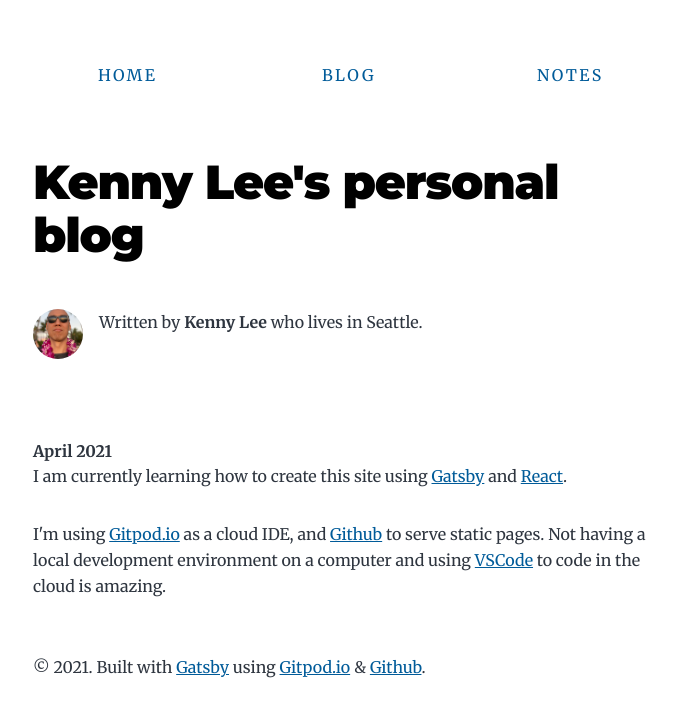
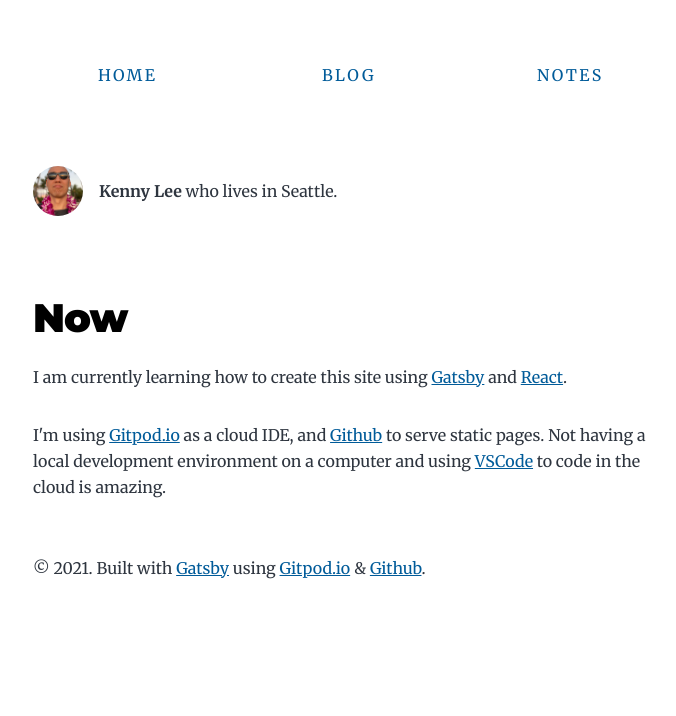
Before and after one commit to kennyklee/blog, a Gatsby site: page / in a window 1280 px wide. Shown: the whole page, without its empty margins (291-967 px from the left). Built offline with nearby package versions, Linux system fonts and the light colour scheme; Gatsby itself is replaced by a stand-in of ours.

Commit message:
Markdown is now being used for Homepage/Index. Minor design changes.

```diff
--- /dev/null
+++ b/content/blog/home.md
@@ -0,0 +1,12 @@
+---
+title: "Homepage"
+layout: Post
+date: 2021-04-10 00:00:00
+status: home
+---
+
+# Now
+
+I am currently learning how to create this site using <a href="https://gatsbyjs.com" target="_blank" rel="noreferrer">Gatsby</a> and <a href="https://reactjs.org" target="_blank" rel="noreferrer">React</a>.</p>
+
+<p>I'm using <a href="https://gitpod.io" target="_blank" rel="noreferrer">Gitpod.io</a> as a cloud IDE, and <a href="https://github.com/kennyklee/blog/projects/1" target="_blank" rel="noreferrer">Github</a> to serve static pages. Not having a local development environment on a computer and using <a href="https://code.visualstudio.com/" target="_blank" rel="noreferrer">VSCode</a> to code in the cloud is amazing.</p>
--- a/gatsby-config.js
+++ b/gatsby-config.js
@@ -1,6 +1,6 @@
 module.exports = {
   siteMetadata: {
-    title: `Kenny Lee's personal blog`,
+    title: `Kenny Lee`,
     author: {
       name: `Kenny Lee`,
       summary: `who lives in Seattle.`,
--- a/src/components/Bio.js
+++ b/src/components/Bio.js
@@ -44,7 +44,7 @@ const Bio = () => {
       />
       {author?.name && (
         <p>
-          Written by <strong>{author.name}</strong> {author?.summary || null}
+          <strong>{author.name}</strong> {author?.summary || null}
         </p>
       )}
     </div>
--- a/src/components/Layout.js
+++ b/src/components/Layout.js
@@ -9,19 +9,19 @@ const Layout = ({ location, title, children }) => {
   const isRootPath = location.pathname === rootPath
   let header
 
-  if (isRootPath) {
-    header = (
-      <h1 className="main-heading">
-        <Link to="/">{title}</Link>
-      </h1>
-    )
-  } else {
-    header = (
-      <Link className="header-link-home" to="/">
-        {title}
-      </Link>
-    )
-  }
+  // if (isRootPath) {
+  //   header = (
+  //     <h1 className="main-heading">
+  //       <Link to="/">{title}</Link>
+  //     </h1>
+  //   )
+  // } else {
+  //   header = (
+  //     <Link className="header-link-home" to="/">
+  //       {title}
+  //     </Link>
+  //   )
+  // }
 
   return (
     <div className="global-wrapper" data-is-root-path={isRootPath}>
--- a/src/pages/index.js
+++ b/src/pages/index.js
@@ -5,22 +5,32 @@ import Bio from "../components/Bio"
 import Layout from "../components/Layout"
 import Seo from "../components/Seo"
 
-const HomePage = ({ data, location }) => {
+const md = (data) => {
+  const {frontmatter, html} = data.data.allMarkdownRemark.edges[0].node
+
+  return (
+    <div>
+      <div
+        dangerouslySetInnerHTML={{ __html: html }}
+      />
+      {/* <div><i>Last update: <b>{frontmatter.date}</b></i></div> */}
+    </div>
+  )
+}
+
+const IndexPage = ({ data, location }) => {
   const siteTitle = data.site.siteMetadata?.title || `Title`
-  // const posts = data.allMarkdownRemark.nodes
 
   return (
   <Layout location={location} title={siteTitle}>
     <Seo title="All posts" />
     <Bio />
-    <b>April 2021</b>
-    <p>I am currently learning how to create this site using <a href="https://gatsbyjs.com" target="_blank" rel="noreferrer">Gatsby</a> and <a href="https://reactjs.org" target="_blank" rel="noreferrer">React</a>.</p>
-    <p>I'm using <a href="https://gitpod.io" target="_blank" rel="noreferrer">Gitpod.io</a> as a cloud IDE, and <a href="https://github.com/kennyklee/blog/projects/1" target="_blank" rel="noreferrer">Github</a> to serve static pages. Not having a local development environment on a computer and using <a href="https://code.visualstudio.com/" target="_blank" rel="noreferrer">VSCode</a> to code in the cloud is amazing.</p>
+      {md({ data })}
   </Layout>
   )
 }
 
-export default HomePage
+export default IndexPage
 
 export const pageQuery = graphql`
   query {
@@ -29,18 +39,18 @@ export const pageQuery = graphql`
         title
       }
     }
-    allMarkdownRemark(sort: { fields: [frontmatter___date], order: DESC }) {
-      nodes {
-        excerpt
-        fields {
-          slug
-        }
-        frontmatter {
-          date(formatString: "MMMM DD, YYYY")
-          title
-          description
+    allMarkdownRemark(
+      filter: {fileAbsolutePath: {regex: "/home/"}}
+    ) {
+        edges {
+          node {
+            frontmatter {
+              title
+              date(formatString: "MMMM DD YYYY")
+            }
+            html
+          }
         }
       }
-    }
   }
 `
--- a/src/styles/GlobalStyles.js
+++ b/src/styles/GlobalStyles.js
@@ -292,10 +292,11 @@ const GlobalStyles = createGlobalStyle`
 
   .bio {
     display: flex;
-    margin-bottom: var(--spacing-16);
+    margin-bottom: var(--spacing-4);
   }
 
   .bio p {
+    margin-top: var(--spacing-3);
     margin-bottom: var(--spacing-0);
   }
 
```
Also changed, not shown: content/blog/2020-04-01-learning-react-gatsby.md (+1 -1 lines), src/pages/blog.js (+9 -1 lines).
